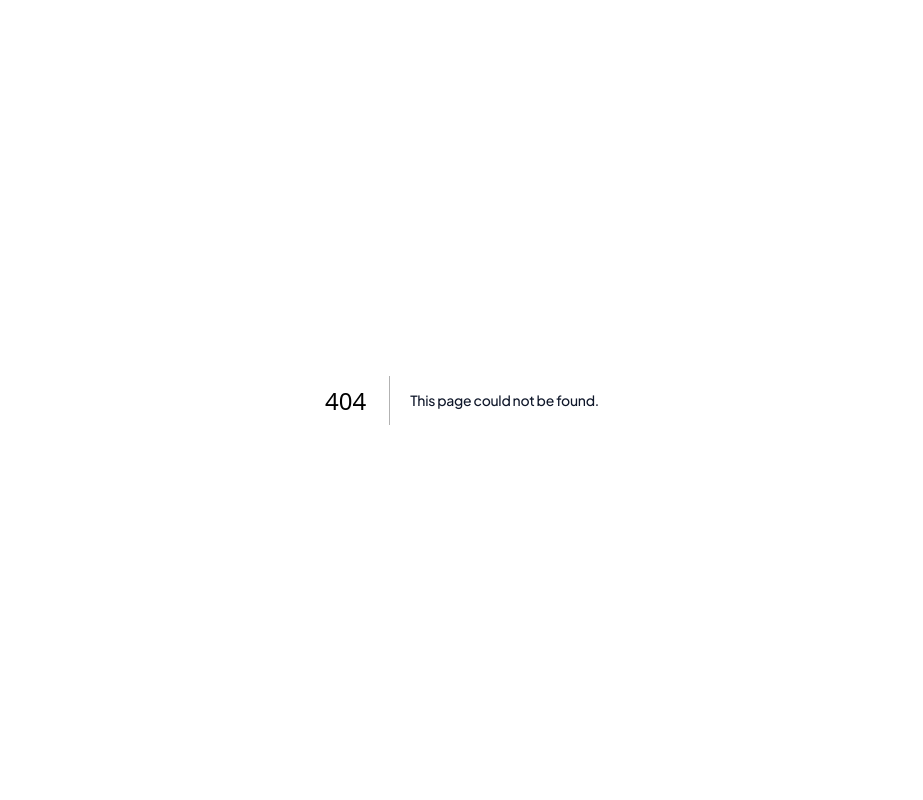
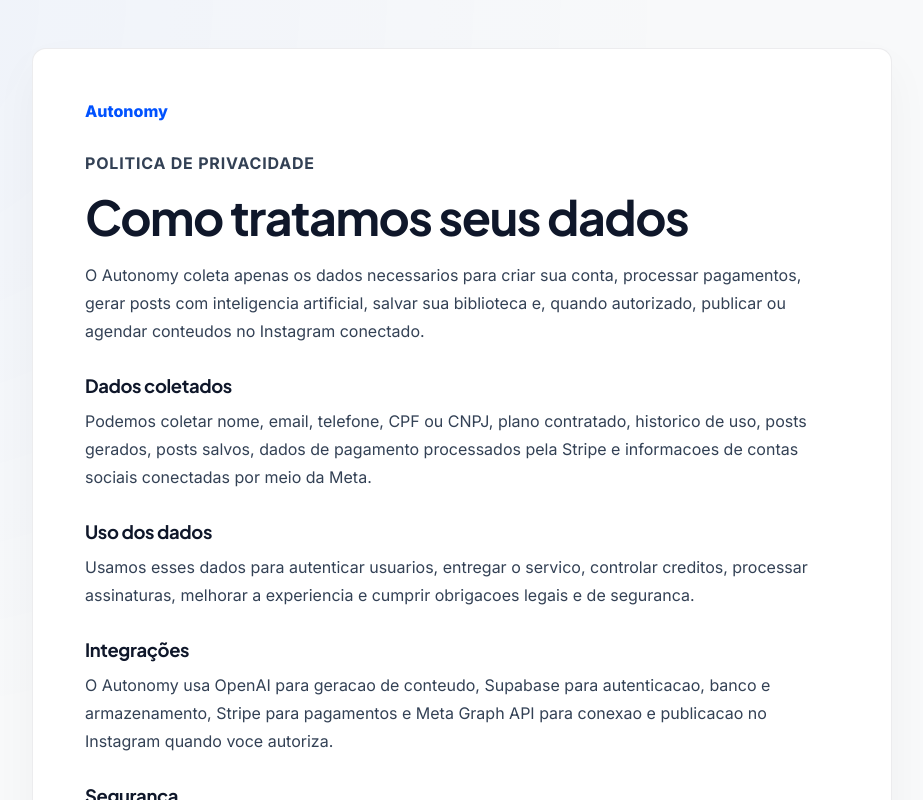
Before and after one commit to Richardalmeida21/autonomy, a Next.js app: page /privacidade in a window 1280 px wide. Before the commit this address had no page. Shown: the top 800 px of the page, without its empty margins (178-1101 px from the left). Built offline with nearby package versions, Linux system fonts and the light colour scheme.

Commit message:
feat: adicionar páginas de exclusão de dados, privacidade e termos de serviço

```diff
--- a/src/app/globals.css
+++ b/src/app/globals.css
@@ -1591,6 +1591,53 @@ button {
   font-family: 'Inter', sans-serif;
 }
 
+.legal-page {
+  min-height: 100vh;
+  padding: 48px 20px;
+  background:
+    radial-gradient(at 0% 0%, rgba(0, 82, 255, 0.04) 0px, transparent 48%),
+    #F8F9FA;
+}
+
+.legal-document {
+  max-width: 860px;
+  margin: 0 auto;
+  border: 1px solid var(--line);
+  border-radius: 14px;
+  padding: clamp(28px, 5vw, 52px);
+  background: #ffffff;
+  box-shadow: 0 20px 45px rgba(15, 23, 42, 0.04);
+}
+
+.legal-back {
+  display: inline-flex;
+  margin-bottom: 28px;
+  color: var(--accent);
+  font-weight: 800;
+}
+
+.legal-document h1 {
+  max-width: 760px;
+  margin-bottom: 18px;
+  font-family: 'Plus Jakarta Sans', sans-serif;
+  font-size: clamp(2rem, 4vw, 3rem);
+  line-height: 1.08;
+  letter-spacing: -0.03em;
+}
+
+.legal-document h2 {
+  margin-top: 30px;
+  margin-bottom: 10px;
+  font-size: 1.15rem;
+}
+
+.legal-document p {
+  margin: 0 0 14px;
+  color: #334155;
+  font-size: 1rem;
+  line-height: 1.75;
+}
+
 .auth-card {
   background: #ffffff;
   border: 1px solid rgba(15, 23, 42, 0.06);
--- /dev/null
+++ b/src/app/privacidade/page.tsx
@@ -0,0 +1,52 @@
+import Link from "next/link";
+
+export default function PrivacyPage() {
+  return (
+    <main className="legal-page">
+      <section className="legal-document">
+        <Link className="legal-back" href="/">
+          Autonomy
+        </Link>
+        <p className="eyebrow">Politica de Privacidade</p>
+        <h1>Como tratamos seus dados</h1>
+        <p>
+          O Autonomy coleta apenas os dados necessarios para criar sua conta,
+          processar pagamentos, gerar posts com inteligencia artificial, salvar
+          sua biblioteca e, quando autorizado, publicar ou agendar conteudos no
+          Instagram conectado.
+        </p>
+        <h2>Dados coletados</h2>
+        <p>
+          Podemos coletar nome, email, telefone, CPF ou CNPJ, plano contratado,
+          historico de uso, posts gerados, posts salvos, dados de pagamento
+          processados pela Stripe e informacoes de contas sociais conectadas por
+          meio da Meta.
+        </p>
+        <h2>Uso dos dados</h2>
+        <p>
+          Usamos esses dados para autenticar usuarios, entregar o servico,
+          controlar creditos, processar assinaturas, melhorar a experiencia e
+          cumprir obrigacoes legais e de seguranca.
+        </p>
+        <h2>Integrações</h2>
+        <p>
+          O Autonomy usa OpenAI para geracao de conteudo, Supabase para
+          autenticacao, banco e armazenamento, Stripe para pagamentos e Meta
+          Graph API para conexao e publicacao no Instagram quando voce autoriza.
+        </p>
+        <h2>Seguranca</h2>
+        <p>
+          Tokens de redes sociais sao armazenados criptografados. O acesso aos
+          dados do usuario e limitado por autenticacao, regras de banco de dados
+          e controles internos de permissao.
+        </p>
+        <h2>Contato</h2>
+        <p>
+          Para solicitar informacoes, correcao ou exclusao de dados, acesse a
+          pagina de exclusao de dados ou entre em contato pelo email informado no
+          cadastro do aplicativo.
+        </p>
+      </section>
+    </main>
+  );
+}
```
Also changed, not shown: src/app/exclusao-de-dados/page.tsx (added, +44 -0 lines), src/app/termos/page.tsx (added, +49 -0 lines).
